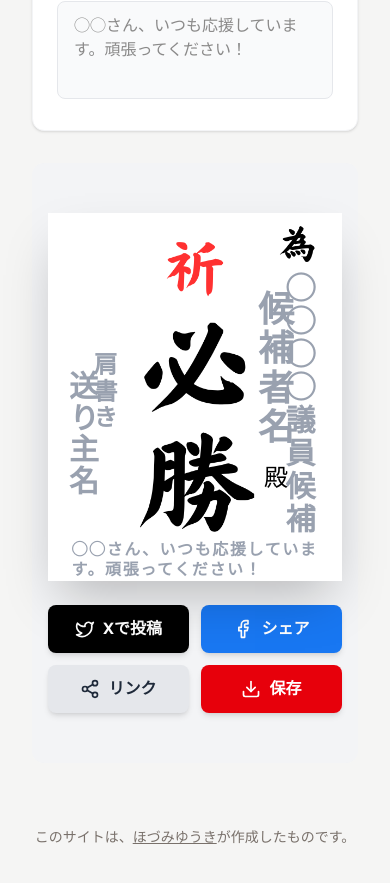
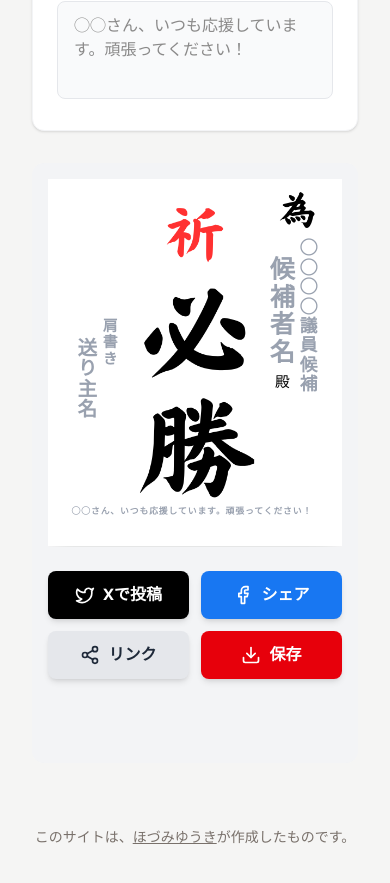
Before and after one commit to yukihoz/tamegaki-app, a Next.js app: page / in a window 390 px wide. Shown: the part 934-1817 px from the top of the page. Built offline with nearby package versions, Linux system fonts and the light colour scheme; a web font is replaced by a local one.

Commit message:
Update OGP layout: swap position to right and use base2.png

```diff
--- a/components/TamegakiPreview.tsx
+++ b/components/TamegakiPreview.tsx
@@ -1,12 +1,11 @@
 "use client";
 
-import React, { useState } from "react";
+import React, { useState, useEffect, useRef } from "react";
 import Image from "next/image";
 import { clsx } from "clsx";
 import { Download, Share2, Facebook, Twitter, Loader2 } from "lucide-react";
 
 import { toPng } from 'html-to-image';
-import { useRef } from 'react';
 
 type Props = {
     initialParams?: { [key: string]: string | string[] | undefined };
@@ -22,9 +21,29 @@ export function TamegakiPreview({ initialParams }: Props) {
     const [selectedImage, setSelectedImage] = useState((initialParams?.image as string) || "1.png");
     const [selectedColor, setSelectedColor] = useState((initialParams?.color as string) || "#ffffff");
     const [isUploading, setIsUploading] = useState(false);
+    const [scale, setScale] = useState(1);
+
+    const containerRef = useRef<HTMLDivElement>(null);
     const previewRef = useRef<HTMLDivElement>(null);
 
     const prefix = '';
+
+    useEffect(() => {
+        const updateScale = () => {
+            if (containerRef.current) {
+                const { width } = containerRef.current.getBoundingClientRect();
+                // 600px is the base width of the preview
+                // We add some padding calculation if needed, but here we just take the container width.
+                // If container is smaller than 600, we scale down.
+                setScale(Math.min(width / 600, 1));
+            }
+        };
+
+        window.addEventListener('resize', updateScale);
+        updateScale(); // Initial calculation
+
+        return () => window.removeEventListener('resize', updateScale);
+    }, []);
 
     const handleSenderImageUpload = (e: React.ChangeEvent<HTMLInputElement>) => {
         const file = e.target.files?.[0];
@@ -108,7 +127,7 @@ export function TamegakiPreview({ initialParams }: Props) {
                 await new Promise((resolve, reject) => {
                     coverImg.onload = resolve;
                     coverImg.onerror = reject;
-                    coverImg.src = '/images/cover2.png';
+                    coverImg.src = '/images/base2.png';
                 });
                 ctx.drawImage(coverImg, 0, 0, 1200, 630);
 
@@ -127,8 +146,9 @@ export function TamegakiPreview({ initialParams }: Props) {
                 const drawWidth = img.width * scale;
                 const drawHeight = 630;
 
-                // Position at x=45 as requested
-                const startX = 45;
+                // Position at right side (1200 - width - margin)
+                // maintain same margin (45px) from edge
+                const startX = 1200 - drawWidth - 45;
 
                 ctx.drawImage(img, startX, 0, drawWidth, drawHeight);
             }
@@ -354,11 +374,32 @@ export function TamegakiPreview({ initialParams }: Props) {
 
 
 
-            <div className="w-full md:w-2/3 bg-gray-100 rounded-xl p-4 md:p-8 flex flex-col items-center justify-center min-h-[600px] gap-6">
+            <div className="w-full md:w-2/3 bg-gray-100 rounded-xl p-4 md:p-8 flex flex-col items-center justify-start min-h-[600px] gap-6">
+
+                {/* Scale Container */}
+                <div
+                    ref={containerRef}
+                    className="w-full flex justify-center overflow-hidden"
+                >
+                    {/* Size Reservation Wrapper */}
+                    <div
+                        style={{
+                            width: 600 * scale,
+                            height: 750 * scale,
+                            position: 'relative',
+                        }}
+                    >
+                        {/* Actual Preview Element (Fixed 600x750) */}
                         <div
                             ref={previewRef}
-                    className="relative w-full max-w-[600px] shadow-2xl overflow-hidden"
-                    style={{ aspectRatio: '4/5', backgroundColor: selectedColor }}
+                            className="absolute top-0 left-0 bg-white shadow-2xl overflow-hidden"
+                            style={{
+                                width: 600,
+                                height: 750,
+                                backgroundColor: selectedColor,
+                                transform: `scale(${scale})`,
+                                transformOrigin: 'top left',
+                            }}
                         >
                             <img
                                 src={`${prefix}/${selectedImage}`}
@@ -379,7 +420,7 @@ export function TamegakiPreview({ initialParams }: Props) {
                                     >
                                         <p
                                             className={clsx(
-                                        "text-3xl md:text-4xl font-bold tracking-widest",
+                                                "text-4xl font-bold tracking-widest",
                                                 !nameTitle ? "text-gray-400" : "text-black"
                                             )}
                                             style={{ fontFamily: currentFont }}
@@ -399,14 +440,14 @@ export function TamegakiPreview({ initialParams }: Props) {
                                     >
                                         <h1
                                             className={clsx(
-                                        "text-4xl md:text-[3.2rem] font-black tracking-widest leading-tight",
+                                                "text-[3.2rem] font-black tracking-widest leading-tight",
                                                 !name ? "text-gray-400" : "text-black"
                                             )}
                                             style={{ fontFamily: currentFont }}
                                         >
                                             {name || "候補者名"}
                                         </h1>
-                                <div className="mt-4 text-2xl md:text-3xl" style={{ fontFamily: currentFont }}>殿</div>
+                                        <div className="mt-4 text-3xl" style={{ fontFamily: currentFont }}>殿</div>
                                     </div>
 
                                     <div
@@ -420,7 +461,7 @@ export function TamegakiPreview({ initialParams }: Props) {
                                     >
                                         <p
                                             className={clsx(
-                                        "text-[16px] md:text-[18px] font-bold whitespace-pre-wrap text-left tracking-widest break-words leading-[20px] md:leading-[24px]",
+                                                "text-[18px] font-bold whitespace-pre-wrap text-left tracking-widest break-words leading-[24px]",
                                                 !message ? "text-gray-400" : "text-black"
                                             )}
                                             style={{ fontFamily: currentFont }}
@@ -440,7 +481,7 @@ export function TamegakiPreview({ initialParams }: Props) {
                                     >
                                         <p
                                             className={clsx(
-                                        "text-2xl md:text-[1.9rem] font-bold tracking-widest",
+                                                "text-[1.9rem] font-bold tracking-widest",
                                                 !senderTitle ? "text-gray-400" : "text-black"
                                             )}
                                             style={{ fontFamily: currentFont }}
@@ -479,13 +520,15 @@ export function TamegakiPreview({ initialParams }: Props) {
                                         <div className="flex flex-col items-center">
                                             <p
                                                 className={clsx(
-                                            "text-3xl md:text-[2.5rem] font-bold tracking-wider",
+                                                    "text-[2.5rem] font-bold tracking-wider",
                                                     !sender ? "text-gray-400" : "text-black"
                                                 )}
                                                 style={{ fontFamily: currentFont }}
                                             >
                                                 {sender || "送り主名"}
                                             </p>
+                                        </div>
+                                    </div>
                                 </div>
                             </div>
                         </div>
```
Also changed, not shown: public/images/base2.png (added). Lines whose indentation alone changed are shown as unchanged.
